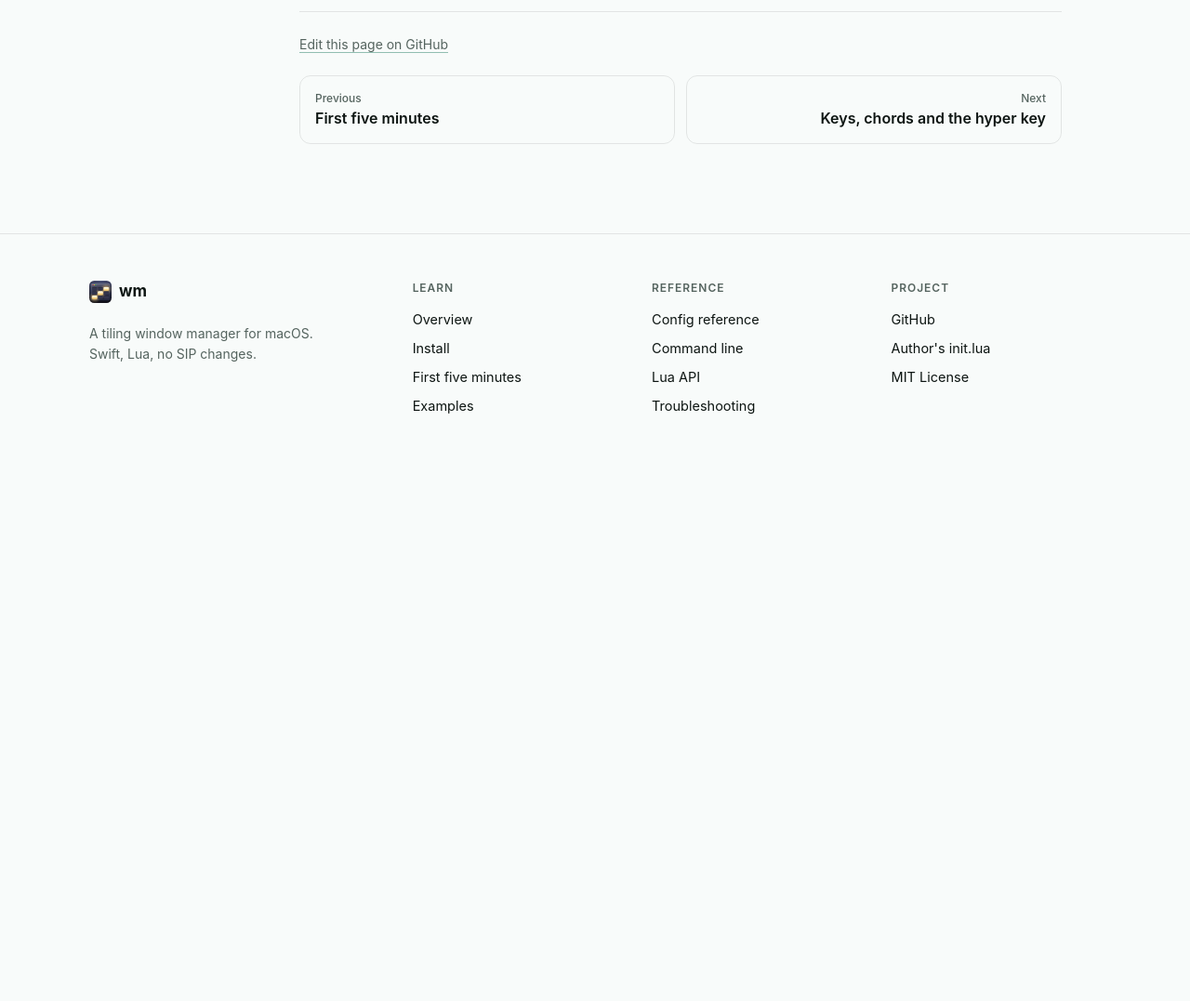
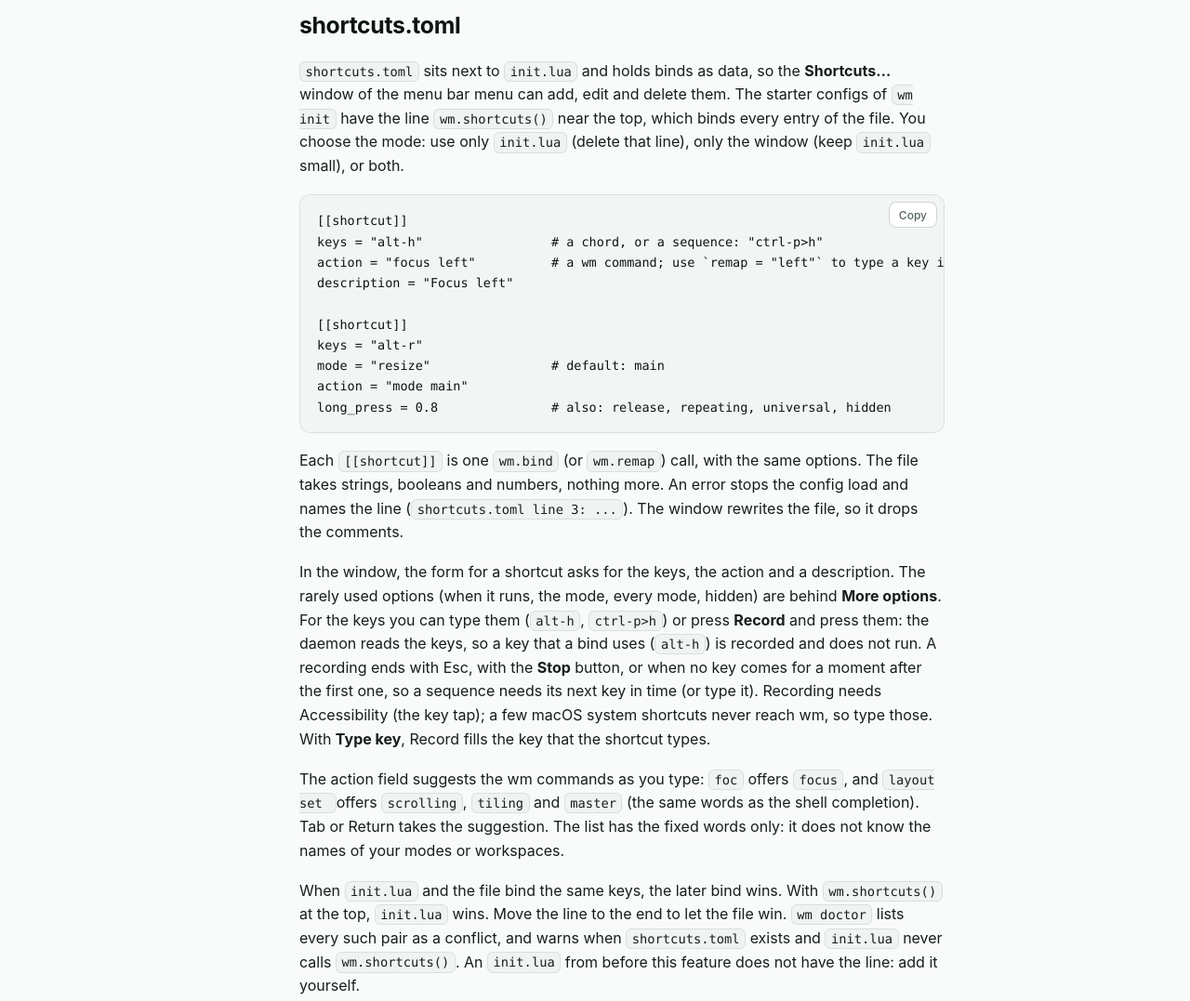
Before and after one commit to g4rcez/wm, an Astro site in the folder docs/: page /docs/config in a window 1280 px wide. Shown: the part 1313-2390 px from the top of the page at 93% size. Before the commit the page ends 1825 px from the top, so only its background shows below. Built offline with nearby package versions, Linux system fonts and the light colour scheme; Astro itself is replaced by a stand-in of ours; code samples lack their colours.

Commit message:
docs: document shortcuts.toml and the Shortcuts window
- Users had no reference for the new Shortcuts window, `shortcuts.toml` or `wm.shortcuts()`. Without one, they could not learn the file format, the conflict rule, or how key recording works.
- README: list the Shortcuts window as a feature, link to the config reference, and note that `wm lsp --write` also sets up Taplo for `shortcuts.toml`.
- config.md: add a `shortcuts.toml` section with an example and the file rules. It covers the three setups (`init.lua` only, the window only, or both), the form and recording behavior, and the rule that the later bind wins.
- keys.md: add a short section that links to the file format and states the override rule for `wm.bind` after `wm.shortcuts()`.
- lua-api.md: add `wm.shortcuts()` to the API list and describe it. Document the `.taplo.toml` that `wm lsp --write` writes and how `--force` treats it.
- cli.md: document the `shortcuts.toml` checks in `wm doctor` and the `warn:` line that `wm config check` prints for binds that conflict.
- troubleshooting.md: add the case of a shortcut that does nothing, with the three causes that `wm doctor` reports.

````diff
--- a/docs/src/content/docs/cli.md
+++ b/docs/src/content/docs/cli.md
@@ -34,9 +34,9 @@ CONFIG           init <osx|windows|i3|hyprland|niri> [--mod=<alt|cmd|ctrl|hyper>
 SHELL            completion <zsh|bash>
 ```
 
-`wm doctor` checks the config, the daemon, Accessibility, the key tap and Screen Recording, and prints a hint for each check that is
+`wm doctor` checks the config, `shortcuts.toml` (errors, and binds that `init.lua` replaces), the daemon, Accessibility, the key tap and Screen Recording, and prints a hint for each check that is
 not ok. It exits with 1 when a check failed, and `--json` prints the checks for scripts. `wm config check [path]` loads a
-config file in a new Lua state without applying it, and prints the first error with its line. Neither needs the daemon. In
+config file in a new Lua state without applying it, and prints the first error with its line. It also prints a `warn:` line for each bind that `init.lua` and `shortcuts.toml` both make. Neither needs the daemon. In
 `config check`, `wm.exec` and `wm.dispatch` do nothing and `wm.query` finds nothing, so a config that needs a query result while
 it loads fails there.
 
--- a/docs/src/content/docs/config.md
+++ b/docs/src/content/docs/config.md
@@ -49,3 +49,41 @@ wm.config {
   url       = { allow = {} },          -- extra commands that wm:// URLs may run
 }
 ```
+
+## shortcuts.toml
+
+`shortcuts.toml` sits next to `init.lua` and holds binds as data, so the **Shortcuts…** window of the menu bar menu can add,
+edit and delete them. The starter configs of `wm init` have the line `wm.shortcuts()` near the top, which binds every entry of
+the file. You choose the mode: use only `init.lua` (delete that line), only the window (keep `init.lua` small), or both.
+
+```toml
+[[shortcut]]
+keys = "alt-h"                 # a chord, or a sequence: "ctrl-p>h"
+action = "focus left"          # a wm command; use `remap = "left"` to type a key instead
+description = "Focus left"
+
+[[shortcut]]
+keys = "alt-r"
+mode = "resize"                # default: main
+action = "mode main"
+long_press = 0.8               # also: release, repeating, universal, hidden
+```
+
+Each `[[shortcut]]` is one `wm.bind` (or `wm.remap`) call, with the same options. The file takes strings, booleans and
+numbers, nothing more. An error stops the config load and names the line (`shortcuts.toml line 3: ...`). The window rewrites the
+file, so it drops the comments.
+
+In the window, the form for a shortcut asks for the keys, the action and a description. The rarely used options (when it runs,
+the mode, every mode, hidden) are behind **More options**. For the keys you can type them (`alt-h`, `ctrl-p>h`) or press
+**Record** and press them: the daemon reads the keys, so a key that a bind uses (`alt-h`) is recorded and does not run. A
+recording ends with Esc, with the **Stop** button, or when no key comes for a moment after the first one, so a sequence
+needs its next key in time (or type it). Recording needs Accessibility (the key tap); a few macOS system shortcuts never
+reach wm, so type those. With **Type key**, Record fills the key that the shortcut types.
+
+The action field suggests the wm commands as you type: `foc` offers `focus`, and `layout set ` offers `scrolling`, `tiling` and `master`
+(the same words as the shell completion). Tab or Return takes the suggestion. The list has the fixed words only: it does not know
+the names of your modes or workspaces.
+
+When `init.lua` and the file bind the same keys, the later bind wins. With `wm.shortcuts()` at the top, `init.lua` wins. Move
+the line to the end to let the file win. `wm doctor` lists every such pair as a conflict, and warns when `shortcuts.toml` exists
+and `init.lua` never calls `wm.shortcuts()`. An `init.lua` from before this feature does not have the line: add it yourself.
--- a/docs/src/content/docs/keys.md
+++ b/docs/src/content/docs/keys.md
@@ -40,6 +40,13 @@ wm.bind("alt-space>l", "resize width +50")
 
 In one mode, a chord cannot be a bind by itself and also the start of a sequence, and a sequence cannot be the start of a
 longer one (`a>b` and `a>b>c`). Both are config errors. `wm.bind("cmd-h", "")` with an empty string swallows a key.
+
+## Shortcuts window and shortcuts.toml
+
+You can also keep binds in `shortcuts.toml` and manage them from the **Shortcuts…** item of the menu bar menu: add, edit and
+delete, with the keys checked before the file is saved. Type the keys or press **Record** and press them, `hyper` too. `wm.shortcuts()` in `init.lua` binds them, and a `wm.bind` for the
+same keys that comes after it wins. `wm doctor` lists those conflicts. The format and the rules are in
+[shortcuts.toml](/docs/config#shortcutstoml).
 
 ## The hyper key, remaps and typing keys
 
--- a/docs/src/content/docs/lua-api.md
+++ b/docs/src/content/docs/lua-api.md
@@ -4,7 +4,7 @@ description: "wm.config, wm.bind, wm.on, wm.dispatch, wm.query and the rest, wit
 group: Reference
 order: 2
 ---
-`wm.config`, `wm.bind`, `wm.remap`, `wm.mode`, `wm.gesture`, `wm.rule`, `wm.workspace`, `wm.profile`, `wm.on`, `wm.dispatch`, `wm.query`,
+`wm.config`, `wm.bind`, `wm.remap`, `wm.shortcuts`, `wm.mode`, `wm.gesture`, `wm.rule`, `wm.workspace`, `wm.profile`, `wm.on`, `wm.dispatch`, `wm.query`,
 `wm.exec`, `wm.press`, `wm.log` and `wm.version`.
 
 - `wm.dispatch(command [, { window = id or selector }])` runs a command. It returns stdout, or `nil, stderr` when the
@@ -41,9 +41,11 @@ order: 2
   ```lua
   wm.dispatch("exec --float --center --size 0.5,0.5 -- /Applications/kitty.app/Contents/MacOS/kitty -e htop")
   ```
+- `wm.shortcuts()` binds the `[[shortcut]]` entries of `shortcuts.toml`, the file that the Shortcuts window writes. See
+  [shortcuts.toml](/docs/config#shortcutstoml). A `wm.bind` for the same keys after the call replaces the shortcut.
 - `wm.press(key)` types a key now (`"play"`, `"cmd-shift-4"`), and `wm.remap(chord, key)` makes a chord type another key. See
   [The hyper key, remaps and typing keys](/docs/keys#the-hyper-key-remaps-and-typing-keys).
-- `wm.config`, `wm.bind`, `wm.remap`, `wm.mode`, `wm.gesture`, `wm.rule`, `wm.workspace` and `wm.profile` work only while the config file
+- `wm.config`, `wm.bind`, `wm.remap`, `wm.shortcuts`, `wm.mode`, `wm.gesture`, `wm.rule`, `wm.workspace` and `wm.profile` work only while the config file
   loads (not inside a bind or an event handler). `wm.dispatch`, `wm.exec`, `wm.press`, `wm.query`, `wm.log` and `wm.on` work
   everywhere. A function bind or handler runs on its own thread, so a slow one never blocks the keyboard; one that runs
   longer than 2 seconds is stopped. `wm.log` writes to `wm logs`, a script that fails too (source `lua`).
@@ -82,6 +84,14 @@ Open `init.lua` and the editor does the rest. LuaLS finds the file because it si
 move `wm.app`, run `wm lsp --write --force` again, because the path of the stubs changes. If you work on wm itself, you
 can point `workspace.library` at the `types` folder of the repository instead.
 
+`wm lsp --write` also writes a `.taplo.toml` next to your config. It points [Taplo](https://taplo.tamasfe.dev/) (the
+TOML server of the "Even Better TOML" extension) at `types/shortcuts.schema.json`, so `shortcuts.toml` gets completion, hover
+help and a warning for an unknown key, for a missing `keys`, and for a shortcut that has both `action` and `remap` (or
+neither). If a `.taplo.toml` is already there, the command prints the rule to add instead of replacing the file, unless you use
+`--force`. `--force` replaces both `.luarc.json` and `.taplo.toml`. See [shortcuts.toml](/docs/config#shortcutstoml).
+
+`wm.shortcuts()` has a stub too, so LuaLS completes it and shows its help.
+
 Some examples of what you get: completion for `wm.config { ... }` keys and values (`layout = "` offers `scrolling` and
 `tiling`), the command strings of `wm.bind`, the fields of `wm.rule`, the event names of `wm.on` with the fields of each
 event, and a warning for a wrong value (`layout = "grid"`) or a wrong event name. LuaLS does not warn about an unknown key
--- a/docs/src/content/docs/troubleshooting.md
+++ b/docs/src/content/docs/troubleshooting.md
@@ -19,6 +19,8 @@ and says what to do for each one that is not ok. `wm config check` loads the con
 - **The switcher shows icons and not pictures.** Grant Screen Recording, or set `switcher = { thumbnails = false }`.
 - **A window hides behind others, or stays out of the layout.** Some windows (dialogs, palettes) float by design. Use
   `wm window float` to toggle one, or add a rule.
+- **A shortcut that I made in the Shortcuts window does nothing.** `wm doctor` says why in its `shortcuts` line: `init.lua` does
+  not call `wm.shortcuts()`, `init.lua` binds the same keys later (it wins), or `shortcuts.toml` has an error with its line.
 - **My config has an error.** The old config stays active. The message is in the menu bar, in the output of
   `wm daemon reload` and in `wm logs`.
 - **wm and another window manager fight.** Quit the other one. Quitting wm puts every hidden window back on screen.
````
Also changed, not shown: README.md.
